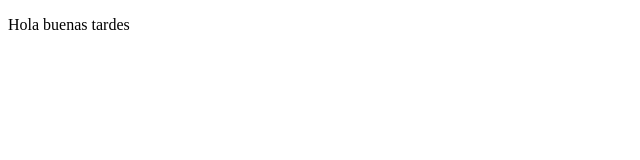
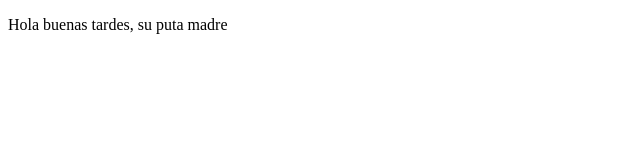
Before and after one commit to Brynstorm/proyectoDemoCursoPrework, a plain HTML site: page index.html in a window 1280 px wide. Shown: the whole page, without its empty margins (0-640 px from the left). Drawn offline with Linux system fonts and the light colour scheme.

Commit message:
first commit

```diff
--- a/index.html
+++ b/index.html
@@ -7,6 +7,6 @@
     <title>Hola mundo</title>
 </head>
 <body>
-    <p>Hola buenas tardes</p>
+    <p>Hola buenas tardes, su puta madre</p>
 </body>
 </html>
```
